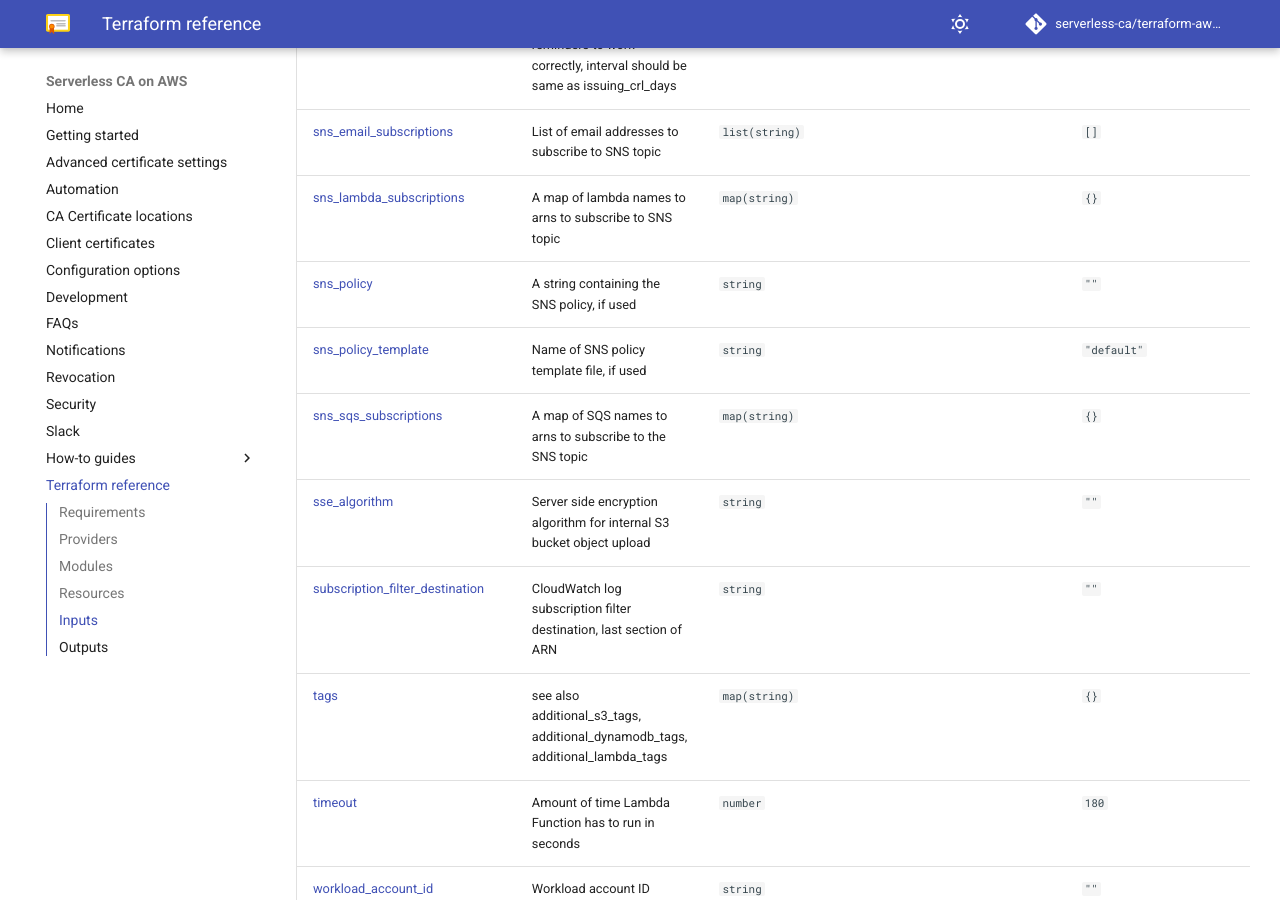
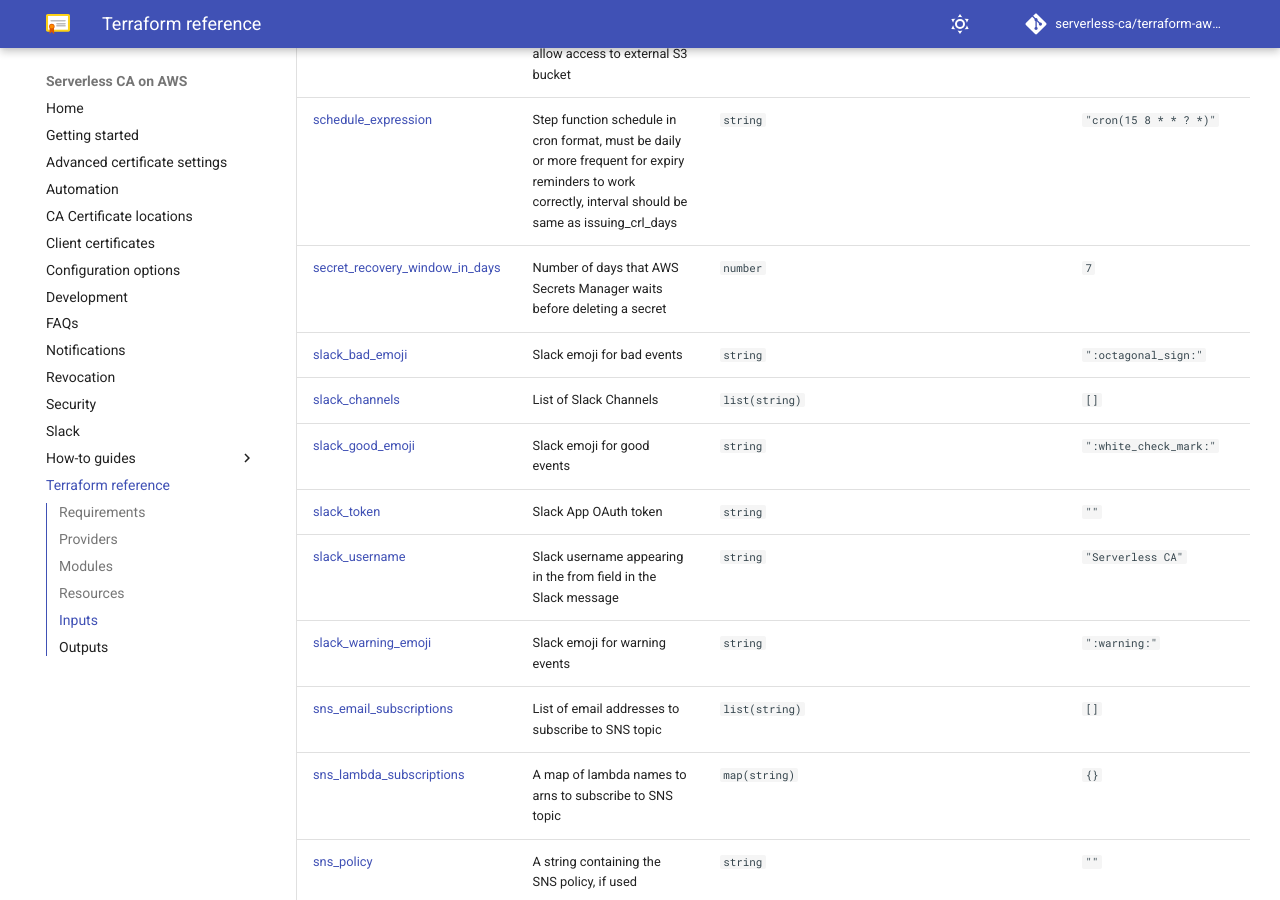
Before and after one commit to serverless-ca/terraform-aws-ca, an MkDocs documentation site: the page built from docs/reference.md, in a window 1280 px wide and 900 px high, scrolled down 6174 px. Built offline with MkDocs 1.6.1 and Material for MkDocs 9.7.7, drawn with Linux system fonts in a browser that asks for light colours; comment, search, counter and statistics services are not loaded; some of the changed text lies outside the part shown.

Commit message:
terraform-docs: automated action

```diff
--- a/docs/reference.md
+++ b/docs/reference.md
@@ -31,12 +31,15 @@
 | <a name="module_kms_rsa_issuing_ca"></a> [kms\_rsa\_issuing\_ca](#module\_kms\_rsa\_issuing\_ca) | ./modules/terraform-aws-ca-kms | n/a |
 | <a name="module_kms_rsa_root_ca"></a> [kms\_rsa\_root\_ca](#module\_kms\_rsa\_root\_ca) | ./modules/terraform-aws-ca-kms | n/a |
 | <a name="module_kms_tls_keygen"></a> [kms\_tls\_keygen](#module\_kms\_tls\_keygen) | ./modules/terraform-aws-ca-kms | n/a |
+| <a name="module_notify_lambda"></a> [notify\_lambda](#module\_notify\_lambda) | ./modules/terraform-aws-ca-lambda | n/a |
+| <a name="module_notify_slack_iam"></a> [notify\_slack\_iam](#module\_notify\_slack\_iam) | ./modules/terraform-aws-ca-iam | n/a |
 | <a name="module_root_crl_iam"></a> [root\_crl\_iam](#module\_root\_crl\_iam) | ./modules/terraform-aws-ca-iam | n/a |
 | <a name="module_rsa_issuing_ca_crl_lambda"></a> [rsa\_issuing\_ca\_crl\_lambda](#module\_rsa\_issuing\_ca\_crl\_lambda) | ./modules/terraform-aws-ca-lambda | n/a |
 | <a name="module_rsa_root_ca_crl_lambda"></a> [rsa\_root\_ca\_crl\_lambda](#module\_rsa\_root\_ca\_crl\_lambda) | ./modules/terraform-aws-ca-lambda | n/a |
 | <a name="module_rsa_tls_cert_lambda"></a> [rsa\_tls\_cert\_lambda](#module\_rsa\_tls\_cert\_lambda) | ./modules/terraform-aws-ca-lambda | n/a |
 | <a name="module_scheduler"></a> [scheduler](#module\_scheduler) | ./modules/terraform-aws-ca-scheduler | n/a |
 | <a name="module_scheduler-role"></a> [scheduler-role](#module\_scheduler-role) | ./modules/terraform-aws-ca-iam | n/a |
+| <a name="module_slack_secret"></a> [slack\_secret](#module\_slack\_secret) | ./modules/terraform-aws-ca-secret | n/a |
 | <a name="module_sns_ca_notifications"></a> [sns\_ca\_notifications](#module\_sns\_ca\_notifications) | ./modules/terraform-aws-ca-sns | n/a |
 | <a name="module_step-function"></a> [step-function](#module\_step-function) | ./modules/terraform-aws-ca-step-function | n/a |
 | <a name="module_step-function-role"></a> [step-function-role](#module\_step-function-role) | ./modules/terraform-aws-ca-iam | n/a |
@@ -91,6 +94,13 @@
 | <a name="input_runtime"></a> [runtime](#input\_runtime) | Lambda language runtime | `string` | `"python3.14"` | no |
 | <a name="input_s3_aws_principals"></a> [s3\_aws\_principals](#input\_s3\_aws\_principals) | List of AWS Principals to allow access to external S3 bucket | `list(string)` | `[]` | no |
 | <a name="input_schedule_expression"></a> [schedule\_expression](#input\_schedule\_expression) | Step function schedule in cron format, must be daily or more frequent for expiry reminders to work correctly, interval should be same as issuing\_crl\_days | `string` | `"cron(15 8 * * ? *)"` | no |
+| <a name="input_secret_recovery_window_in_days"></a> [secret\_recovery\_window\_in\_days](#input\_secret\_recovery\_window\_in\_days) | Number of days that AWS Secrets Manager waits before deleting a secret | `number` | `7` | no |
+| <a name="input_slack_bad_emoji"></a> [slack\_bad\_emoji](#input\_slack\_bad\_emoji) | Slack emoji for bad events | `string` | `":octagonal_sign:"` | no |
+| <a name="input_slack_channels"></a> [slack\_channels](#input\_slack\_channels) | List of Slack Channels | `list(string)` | `[]` | no |
+| <a name="input_slack_good_emoji"></a> [slack\_good\_emoji](#input\_slack\_good\_emoji) | Slack emoji for good events | `string` | `":white_check_mark:"` | no |
+| <a name="input_slack_token"></a> [slack\_token](#input\_slack\_token) | Slack App OAuth token | `string` | `""` | no |
+| <a name="input_slack_username"></a> [slack\_username](#input\_slack\_username) | Slack username appearing in the from field in the Slack message | `string` | `"Serverless CA"` | no |
+| <a name="input_slack_warning_emoji"></a> [slack\_warning\_emoji](#input\_slack\_warning\_emoji) | Slack emoji for warning events | `string` | `":warning:"` | no |
 | <a name="input_sns_email_subscriptions"></a> [sns\_email\_subscriptions](#input\_sns\_email\_subscriptions) | List of email addresses to subscribe to SNS topic | `list(string)` | `[]` | no |
 | <a name="input_sns_lambda_subscriptions"></a> [sns\_lambda\_subscriptions](#input\_sns\_lambda\_subscriptions) | A map of lambda names to arns to subscribe to SNS topic | `map(string)` | `{}` | no |
 | <a name="input_sns_policy"></a> [sns\_policy](#input\_sns\_policy) | A string containing the SNS policy, if used | `string` | `""` | no |
```
